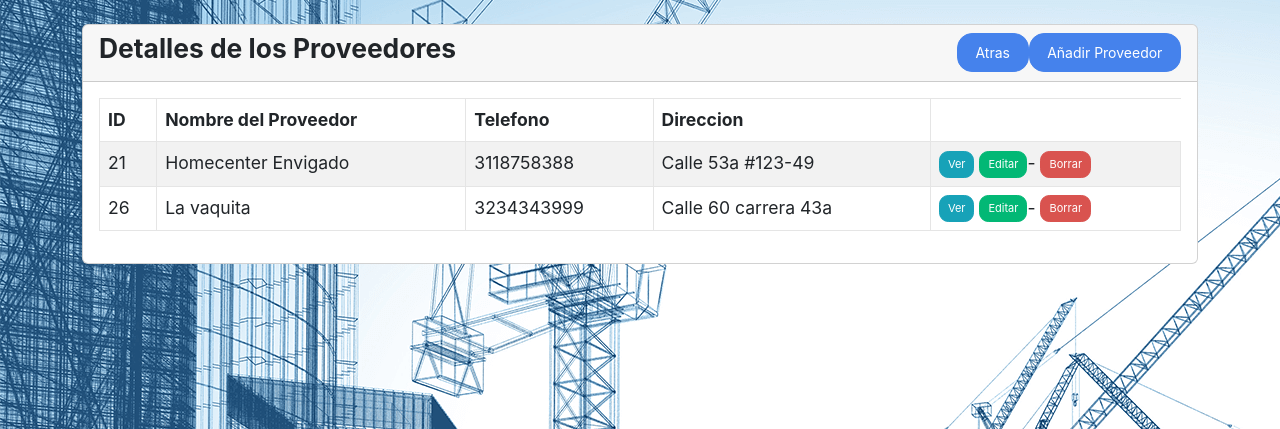
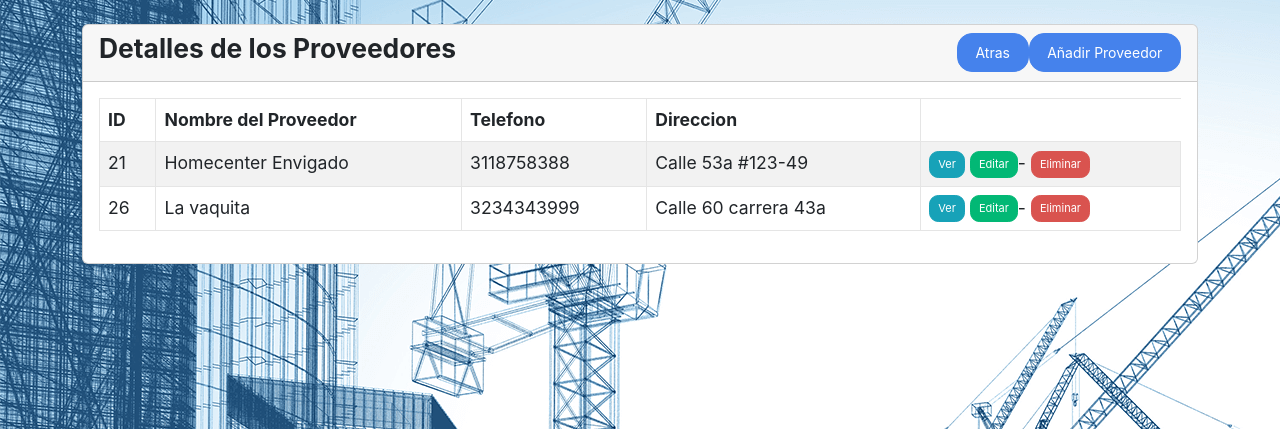
Before and after one commit to Danielck9/adsi, a PHP site: page /supplier.php in a window 1280 px wide. Shown: the top 429 px of the page. Run offline with PHP 8.4, Linux system fonts and the light colour scheme; data comes from the database, SQL or seed files in the repository.

Commit message:
Update supplier.php

```diff
--- a/MAIN/supplier.php
+++ b/MAIN/supplier.php
@@ -79,7 +79,7 @@
                                                     <a href="view_supplier.php?id=<?= $supplier['id']; ?>" class="btn btn-info btn-sm">Ver</a>
                                                     <a href="edit_supplier.php?id=<?= $supplier['id']; ?>" class="btn btn-success btn-sm">Editar</a>-
                                                     <form action="code3.php" method="POST" class="d-inline">
-                                                        <button type="submit" name="delete_supplier" value="<?=$supplier['id'];?>" class="btn btn-danger btn-sm">Borrar</button>
+                                                        <button type="submit" name="delete_supplier" value="<?=$supplier['id'];?>" class="btn btn-danger btn-sm">Eliminar</button>
                                                     </form>
                                                 </td>
                                             </tr>
```
